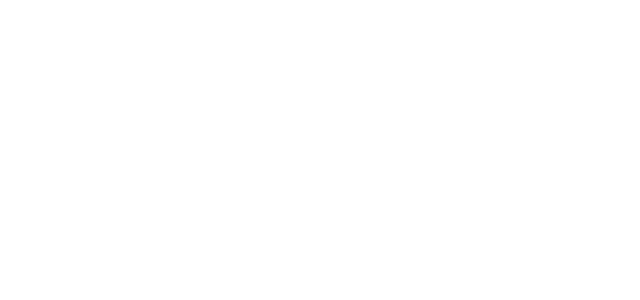
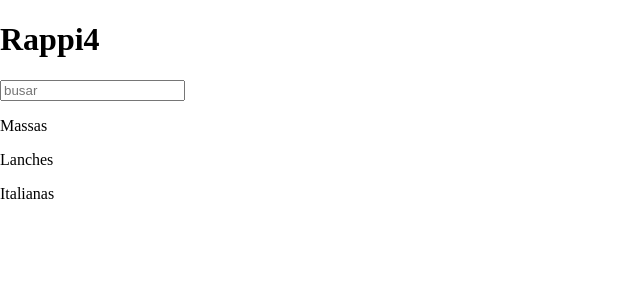
Before and after one commit to future4code/Shaw-labe-food7, a React (Create React App) app: page /feed in a window 1280 px wide. Before the commit this address had no page. Shown: the top 300 px of the page, without its empty margins (0-640 px from the left). Built offline with nearby package versions, Linux system fonts and the light colour scheme.

Commit message:
renderizando lista de restaurantes

```diff
--- a/src/pages/Feed/Feed.js
+++ b/src/pages/Feed/Feed.js
@@ -1,7 +1,43 @@
-import React from 'react'
+import React, { useState } from 'react'
+import { BASE_URL } from '../../constants/url'
+import axios from 'axios'
 
 export const Feed = () => {
+  const [listaRestaurantes, setListaRestaurantes] = useState()
+ const Lista = ()=>{
+  axios.get (`${BASE_URL}/restaurants`, {
+    headers: {
+      auth: localStorage.getItem("token")
+    }
+  })
+
+  .then((response)=>{
+   setListaRestaurantes (response.data)
+
+  })
+  .catch((error)=>{
+    console.log(error)
+  })
+}
+
+console.log(listaRestaurantes)
+
+
+
+
   return (
-    <div>Feed</div>
+    <div>
+    <header>
+      <h1>Rappi4</h1>
+      </header>
+      <input type="text" placeholder='busar'/>
+
+      <p>Massas</p>
+      <p>Lanches</p>
+      <p>Italianas</p>
+
+    {Lista}
+    </div>
+
   )
 }
--- a/src/route.js
+++ b/src/route.js
@@ -5,6 +5,7 @@
 import { Login } from './pages/Login/Login';
 import { SingUpPage } from './pages/SingUpPage/SingUpPage';
 import { CadastroEndereco } from './pages/CadastroEndereco/CadastroEndereco';
+import { Feed } from './pages/Feed/Feed';
 
 function RoutesApp() {
     return (
@@ -15,6 +16,7 @@
                 <Route path="/" element={<Login />} />
                 <Route path="/signup" element={<SingUpPage />} />
                 <Route path="/cadastro-endereco" element={<CadastroEndereco />} />
+                <Route path="/feed" element={<Feed />} />
 
             </Routes>
         </BrowserRouter>
```
